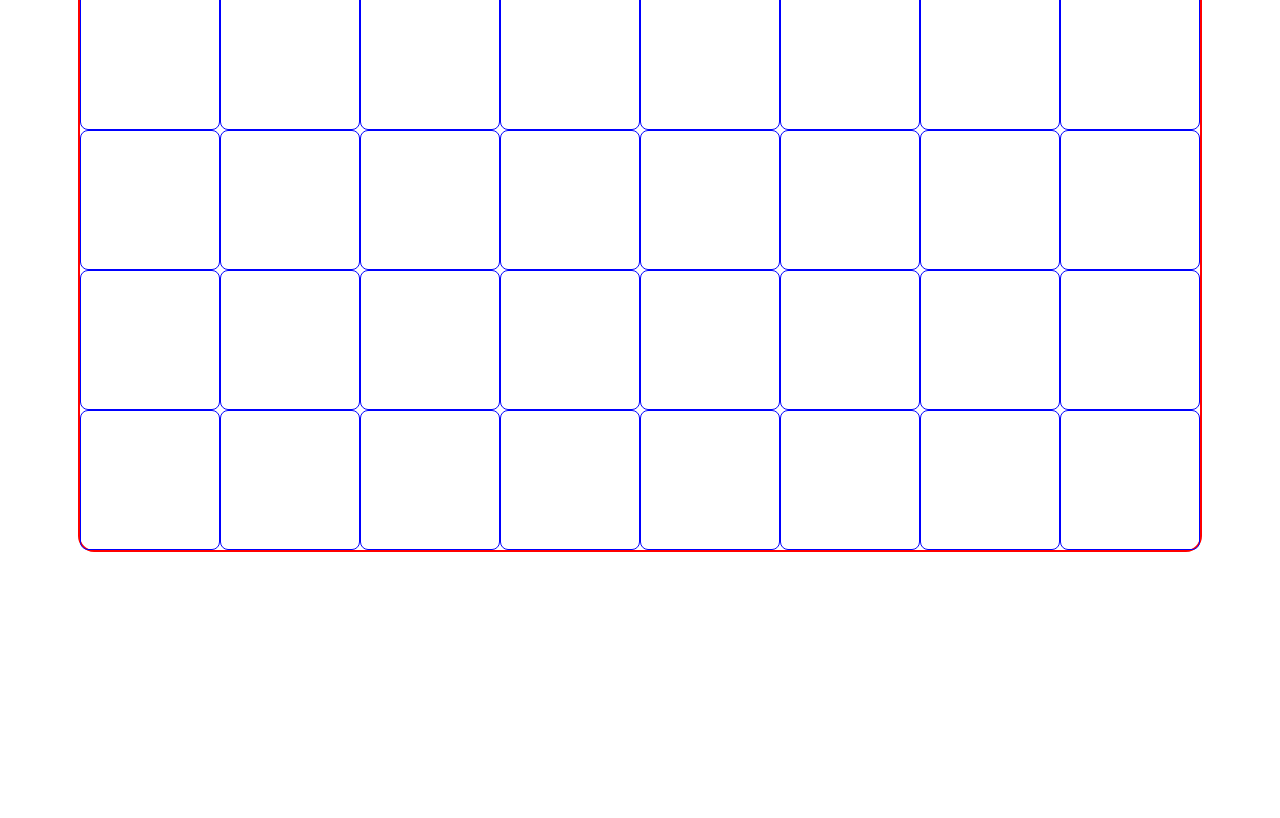
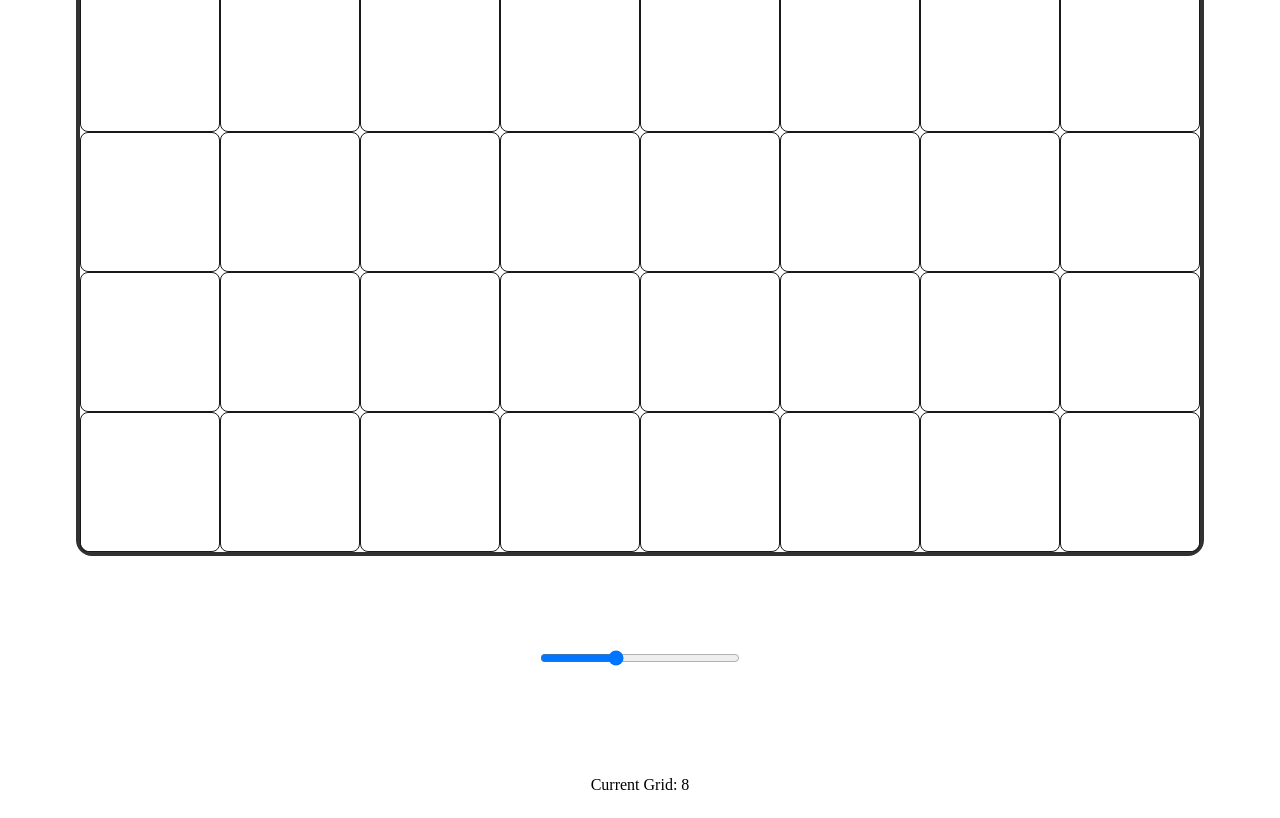
Before and after one commit to BananaWafflez/etch-a-sketch, a plain HTML site: page index.html in a window 1280 px wide. Shown: the part 580-1398 px from the top of the page. Before the commit the page ends 1140 px from the top, so only its background shows below. Drawn offline with Linux system fonts and the light colour scheme.

Commit message:
Added a functioning slider

```diff
--- a/external.js
+++ b/external.js
@@ -1,9 +1,20 @@
 const body = document.querySelector('body');
 const grid = document.querySelector('.grid');
+const slider = document.querySelector('.slider');
 let squareSize = 8;
 //const button = document.querySelector('button')
 //button.addEventListener('click', changeSize);
+var output = document.getElementById("value");
+output.innerHTML = slider.value;
+slider.oninput = function(){
+    output.innerHTML = this.value;
+}
 createGrid(squareSize);
+
+
+function getNewGrid(){
+
+}
 
 function changeColor(event){
     const select = event.target;
@@ -16,8 +27,6 @@ function reset(){
     createGrid(squareSize);
 }
 function createGrid(size){
-    console.log(size);
-
 
 
     for(let i = 0; i < size; i++){
--- a/index.html
+++ b/index.html
@@ -9,6 +9,11 @@
 </head>
 <body>
     <div class="container">
+
+        <div class= "sliderthing">
+            <input type = "range"  value = "8" min = "1" max = "20" class="slider">
+            <p>Current Grid: <span id = "value"></span></p>
+        </div>
         <div class="grid"></div>
     </div>
 
--- a/style.css
+++ b/style.css
@@ -6,7 +6,7 @@ body{
 }
 .grid{
     display:flex;
-    border: 2px solid red;
+    border: 4px solid rgb(50, 49, 49);
     flex-flow:row wrap;
     justify-content: space-around;
     position: relative;
@@ -17,15 +17,25 @@ body{
 .square{
 
     border-radius: 0.5rem;
-    border: 0.5px solid blue;
+    border: 0.5px solid rgb(25, 25, 28);
     box-sizing: border-box;
 
 }
 .black{
-    background-color:black;
+    background-color:rgb(115, 70, 147);
 }
 .container{
     padding: 0 2vw;
     display: flex;
     justify-content: center;
+    flex-wrap:wrap-reverse;
 }
+.slider{
+    width: 200px;
+    height: 200px;
+}
+.sliderthing{
+    display:flex;
+    align-items: center;
+    flex-direction: column;
+}
```
